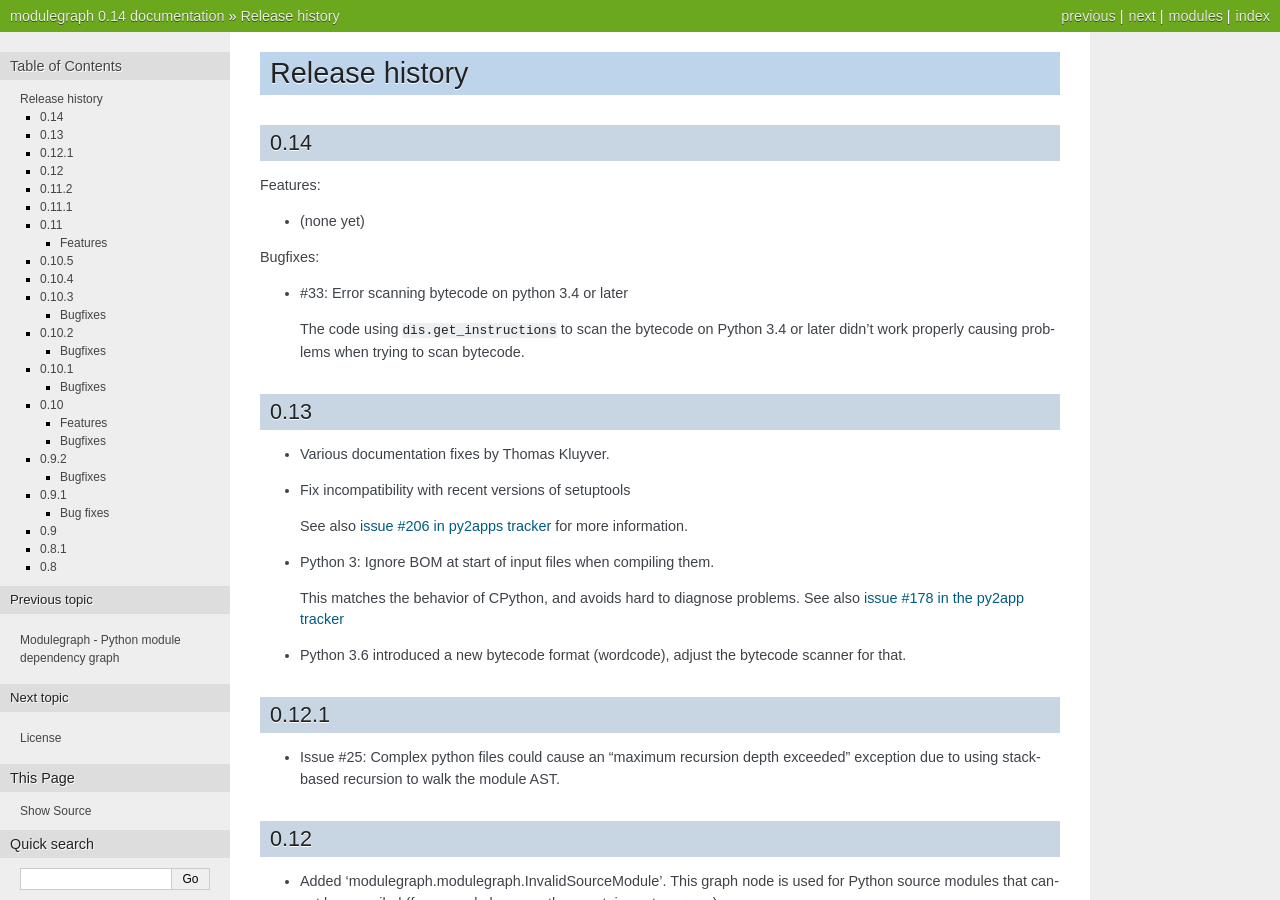
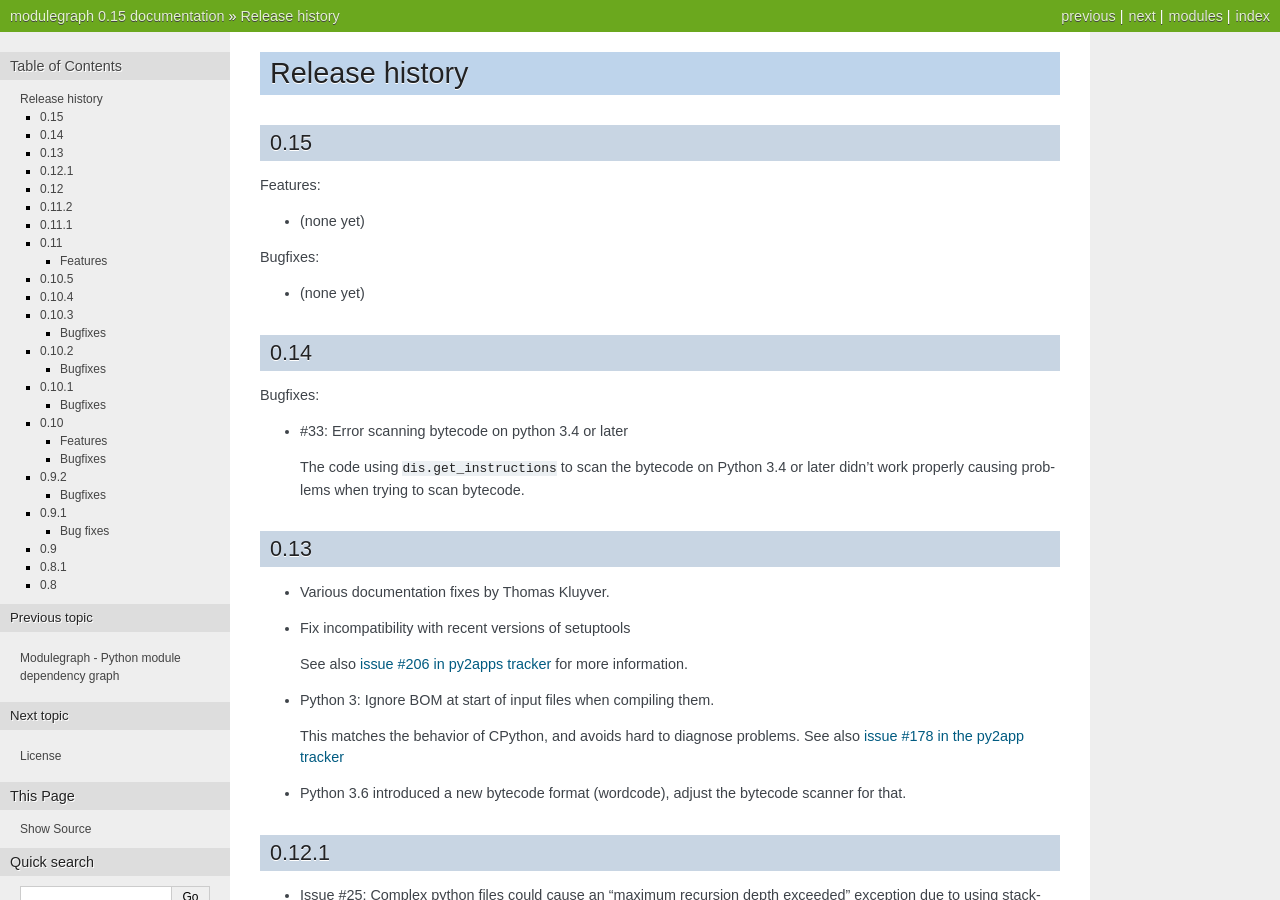
Before and after one commit to ronaldoussoren/modulegraph, a Sphinx documentation site: the page built from doc/changelog.rst, in a window 1280 px wide and 900 px high. Built offline with Sphinx 7.4.7, drawn with Linux system fonts in a browser that asks for light colours; pages that are not in the unit, such as notebooks, are missing from menus; some of the changed text lies outside the part shown.

Commit message:
Update version number in repo

```diff
--- a/doc/changelog.rst
+++ b/doc/changelog.rst
@@ -1,12 +1,19 @@
 Release history
 ===============
 
-0.14
+0.15
 ----
 
 Features:
 
 * (none yet)
+
+Bugfixes:
+
+* (none yet)
+
+0.14
+----
 
 Bugfixes:
 
--- a/setup.cfg
+++ b/setup.cfg
@@ -1,6 +1,6 @@
 [metadata]
 name = modulegraph
-version = 0.14
+version = 0.15
 description = Python module dependency analysis tool
 long_description_file =
   README.txt
```
